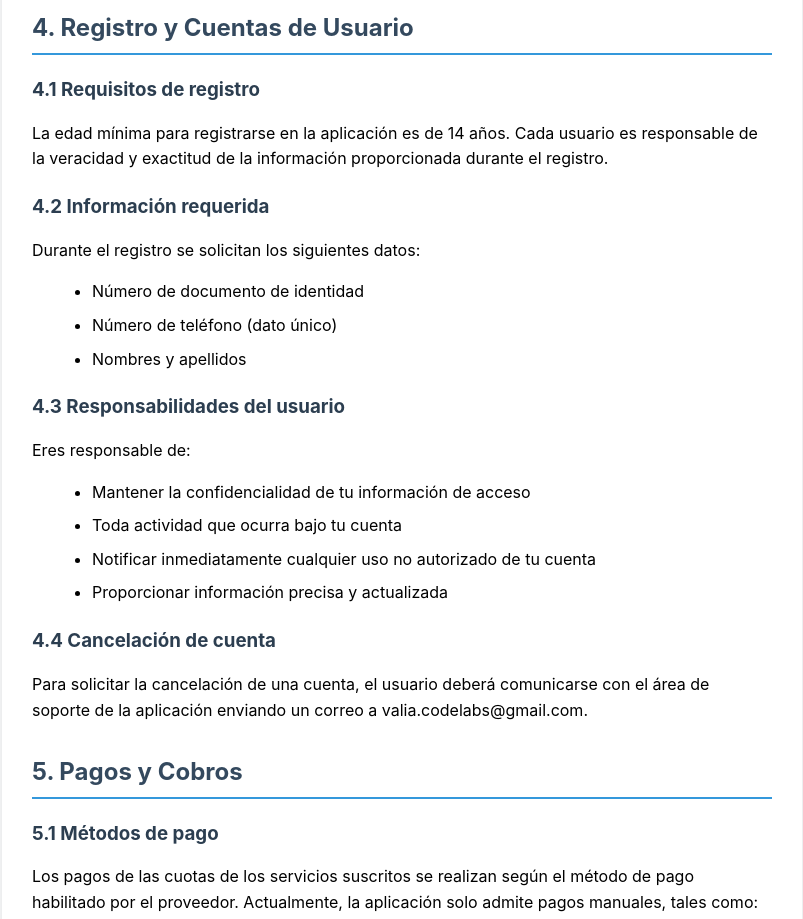
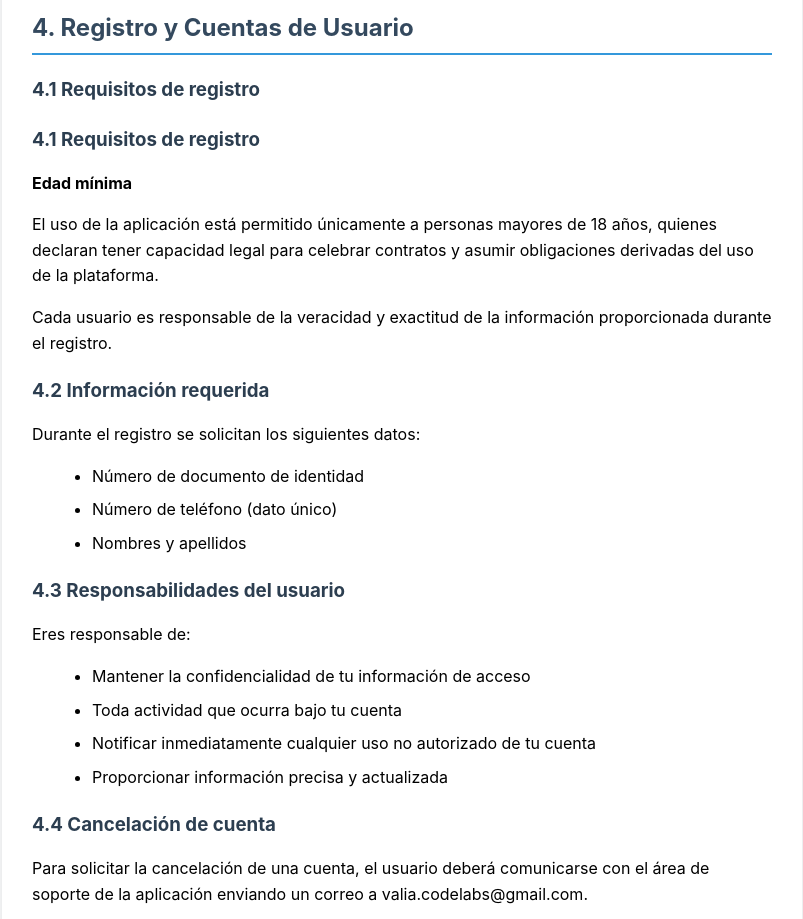
Before and after one commit to valiacodelabs-hub/valiapay-legal, a plain HTML site: page terminos.html in a window 1280 px wide. Shown: the part 1260-2179 px from the top of the page, without its empty margins (238-1041 px from the left). Drawn offline with Linux system fonts and the light colour scheme.

Commit message:
Edad minima

```diff
--- a/terminos.html
+++ b/terminos.html
@@ -92,7 +92,10 @@
 
         <h2>4. Registro y Cuentas de Usuario</h2>
         <h3>4.1 Requisitos de registro</h3>
-        <p>La edad mínima para registrarse en la aplicación es de 14 años. Cada usuario es responsable de la veracidad y exactitud de la información proporcionada durante el registro.</p>
+        <h3>4.1 Requisitos de registro</h3>
+        <p><strong>Edad mínima</strong></p>
+        <p>El uso de la aplicación está permitido únicamente a personas mayores de 18 años, quienes declaran tener capacidad legal para celebrar contratos y asumir obligaciones derivadas del uso de la plataforma.</p>
+        <p>Cada usuario es responsable de la veracidad y exactitud de la información proporcionada durante el registro.</p>
 
         <h3>4.2 Información requerida</h3>
         <p>Durante el registro se solicitan los siguientes datos:</p>
```
Also changed, not shown: privacidad.html (+1 -1 lines).
